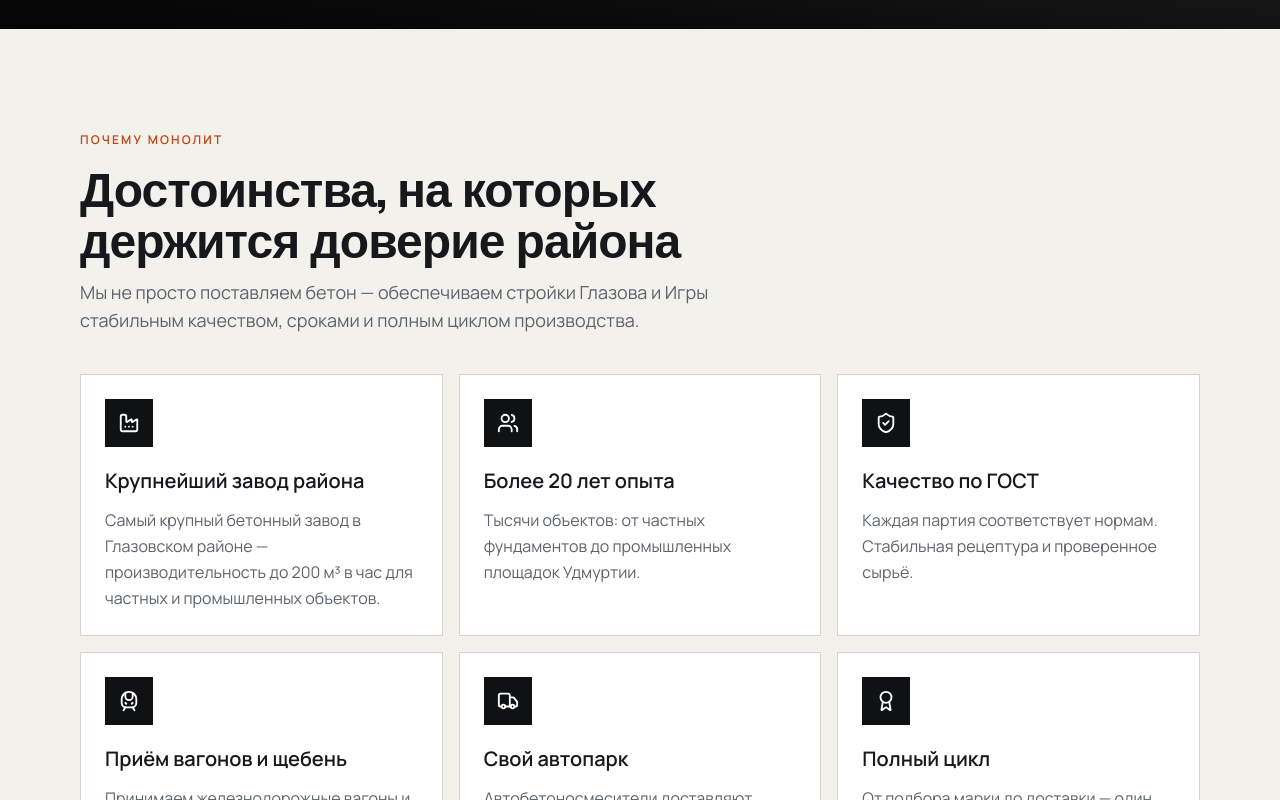
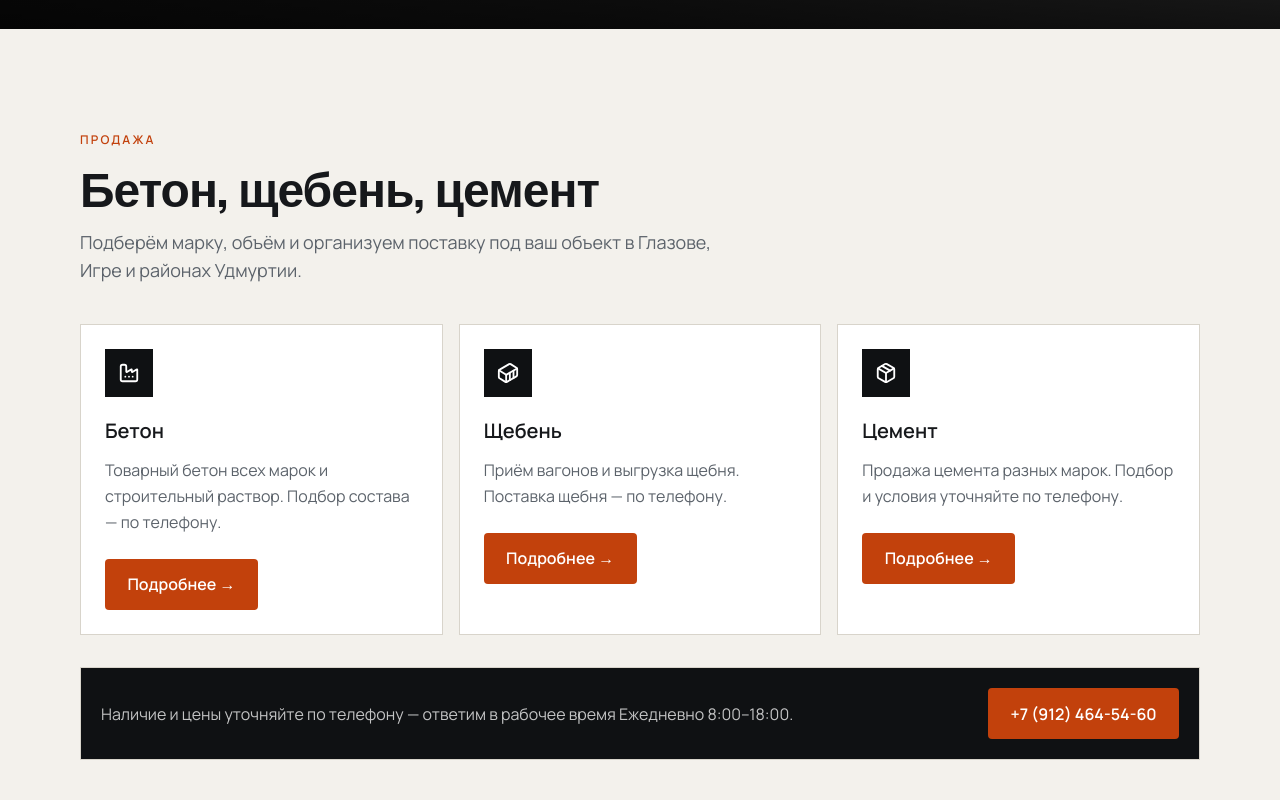
Before and after one commit to lowww22/monolit-site, a Next.js app: page / in a window 1280 px wide. Shown: the part 800-1600 px from the top of the page. Built offline with nearby package versions, Linux system fonts and the light colour scheme; grey boxes are pictures that could not be loaded.

Commit message:
Add cement sales and homepage blocks (concrete, stone, cement).
Co-authored-by: Cursor <cursoragent@cursor.com>

```diff
--- a/app/layout.tsx
+++ b/app/layout.tsx
@@ -26,13 +26,15 @@ export const metadata: Metadata = {
     template: "%s | Монолит Глазов",
   },
   description:
-    "Купить товарный бетон и раствор в Глазове и Игре. Приём вагонов и выгрузка щебня. ООО «Монолит» — крупнейший бетонный завод Глазовского района, до 200 м³/час. Ежедневно 8:00–18:00.",
+    "Купить товарный бетон и раствор в Глазове и Игре. Приём вагонов и выгрузка щебня, продажа цемента. ООО «Монолит» — крупнейший бетонный завод Глазовского района, до 200 м³/час. Ежедневно 8:00–18:00.",
   keywords: [
     "бетон Глазов",
     "купить бетон Глазов",
     "монолит Глазов бетон",
     "товарный бетон Глазов",
     "бетон Игра",
+    "купить цемент Глазов",
+    "цемент Глазов",
     "выгрузка щебня",
     "приём вагонов щебень",
     "бетонный завод Глазовский район",
--- a/app/page.tsx
+++ b/app/page.tsx
@@ -3,12 +3,14 @@ import Hero from "@/components/Hero";
 import Advantages from "@/components/Advantages";
 import Catalog from "@/components/Catalog";
 import Services from "@/components/Services";
+import ProductsBlocks from "@/components/ProductsBlocks";
 import Production from "@/components/Production";
 import Delivery from "@/components/Delivery";
 import Objects from "@/components/Objects";
 import About from "@/components/About";
 import Calculator from "@/components/Calculator";
 import Contact from "@/components/Contact";
+import Cement from "@/components/Cement";
 import Footer from "@/components/Footer";
 import FloatingCall from "@/components/FloatingCall";
 
@@ -26,9 +28,11 @@ export default function Home() {
 
       <main>
         <Hero />
+        <ProductsBlocks />
         <Advantages />
         <Catalog />
         <Services />
+        <Cement />
         <Production />
         <Delivery />
         <Objects />
--- /dev/null
+++ b/components/Cement.tsx
@@ -0,0 +1,54 @@
+import Image from "next/image";
+import { Package } from "lucide-react";
+import { site } from "@/lib/site";
+import { photos } from "@/lib/photos";
+
+export default function Cement() {
+  return (
+    <section id="cement" className="section-pad bg-panel">
+      <div className="container-x grid gap-10 lg:grid-cols-2 lg:items-center">
+        <div>
+          <p className="eyebrow">Цемент</p>
+          <h2 className="display mt-3 max-w-2xl text-3xl text-ink sm:text-4xl md:text-5xl">
+            Продажа цемента
+          </h2>
+          <p className="mt-4 max-w-2xl text-muted sm:text-lg">
+            Подберём цемент нужной марки и организуем поставку. Наличие,
+            условия и стоимость — по телефону.
+          </p>
+
+          <ul className="mt-6 space-y-3 text-muted">
+            <li className="flex gap-3">
+              <span className="mt-1 flex h-5 w-5 items-center justify-center rounded-full bg-accent/20 text-accent">
+                <Package size={14} aria-hidden />
+              </span>
+              Подбор марки под задачи строительства
+            </li>
+            <li className="flex gap-3">
+              <span className="mt-1 h-5 w-5 rounded-full bg-accent/20" />
+              Консультация по условиям поставки
+            </li>
+            <li className="flex gap-3">
+              <span className="mt-1 h-5 w-5 rounded-full bg-accent/20" />
+              Ответим по графику работы {site.contacts.hours}
+            </li>
+          </ul>
+
+          <a href={site.contacts.phoneHref} className="btn btn-primary mt-8">
+            {site.contacts.phoneDisplay}
+          </a>
+        </div>
+
+        <div className="relative min-h-[240px] overflow-hidden border border-line sm:min-h-[320px]">
+          <Image
+            src={photos.plant}
+            alt="Цемент и строительные материалы"
+            fill
+            sizes="(max-width: 1024px) 100vw, 50vw"
+            className="object-cover"
+          />
+        </div>
+      </div>
+    </section>
+  );
+}
--- /dev/null
+++ b/components/ProductsBlocks.tsx
@@ -0,0 +1,71 @@
+import { Container, Factory, Package } from "lucide-react";
+import { site } from "@/lib/site";
+
+const products = [
+  {
+    title: "Бетон",
+    href: "#catalog",
+    description:
+      "Товарный бетон всех марок и строительный раствор. Подбор состава — по телефону.",
+    Icon: Factory,
+  },
+  {
+    title: "Щебень",
+    href: "#services",
+    description:
+      "Приём вагонов и выгрузка щебня. Поставка щебня — по телефону.",
+    Icon: Container,
+  },
+  {
+    title: "Цемент",
+    href: "#cement",
+    description: "Продажа цемента разных марок. Подбор и условия уточняйте по телефону.",
+    Icon: Package,
+  },
+] as const;
+
+export default function ProductsBlocks() {
+  return (
+    <section className="section-pad bg-bg">
+      <div className="container-x">
+        <p className="eyebrow">Продажа</p>
+        <h2 className="display mt-3 text-3xl text-ink sm:text-4xl md:text-5xl">
+          Бетон, щебень, цемент
+        </h2>
+        <p className="mt-4 max-w-2xl text-muted sm:text-lg">
+          Подберём марку, объём и организуем поставку под ваш объект в Глазове, Игре и районах Удмуртии.
+        </p>
+
+        <div className="mt-10 grid grid-cols-1 gap-4 md:grid-cols-3">
+          {products.map(({ title, href, description, Icon }) => (
+            <article
+              key={title}
+              className="border border-line bg-panel p-6 transition hover:border-accent/40 hover:shadow-md"
+            >
+              <div className="mb-5 flex h-12 w-12 items-center justify-center bg-bg-deep text-white">
+                <Icon size={22} aria-hidden />
+              </div>
+              <h3 className="text-xl font-semibold text-ink">{title}</h3>
+              <p className="mt-3 leading-relaxed text-muted">{description}</p>
+
+              <div className="mt-6">
+                <a href={href} className="btn btn-primary">
+                  Подробнее →
+                </a>
+              </div>
+            </article>
+          ))}
+        </div>
+
+        <div className="mt-8 flex flex-wrap items-center gap-4 border border-line bg-bg-deep p-5 text-white">
+          <p className="flex-1 text-white/75">
+            Наличие и цены уточняйте по телефону — ответим в рабочее время {site.contacts.hours}.
+          </p>
+          <a href={site.contacts.phoneHref} className="btn btn-primary">
+            {site.contacts.phoneDisplay}
+          </a>
+        </div>
+      </div>
+    </section>
+  );
+}
```
